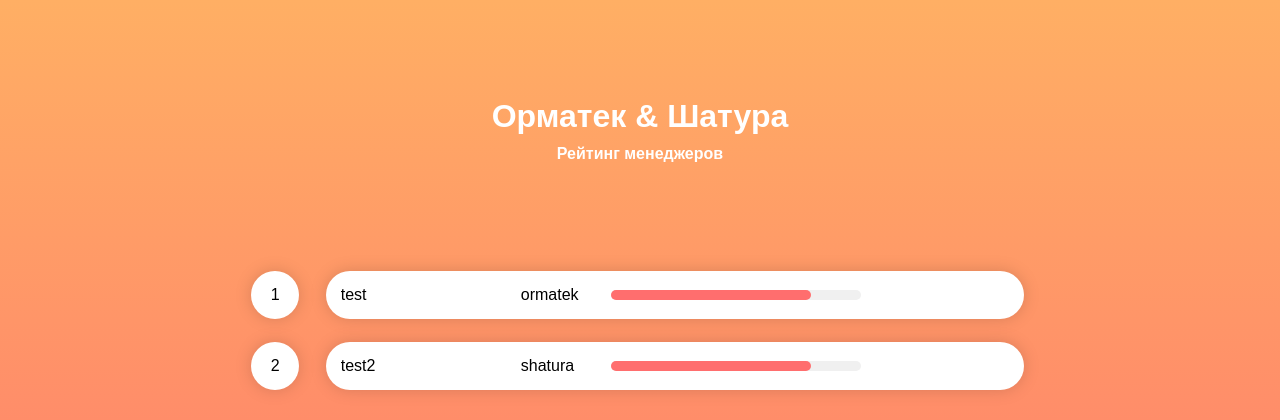
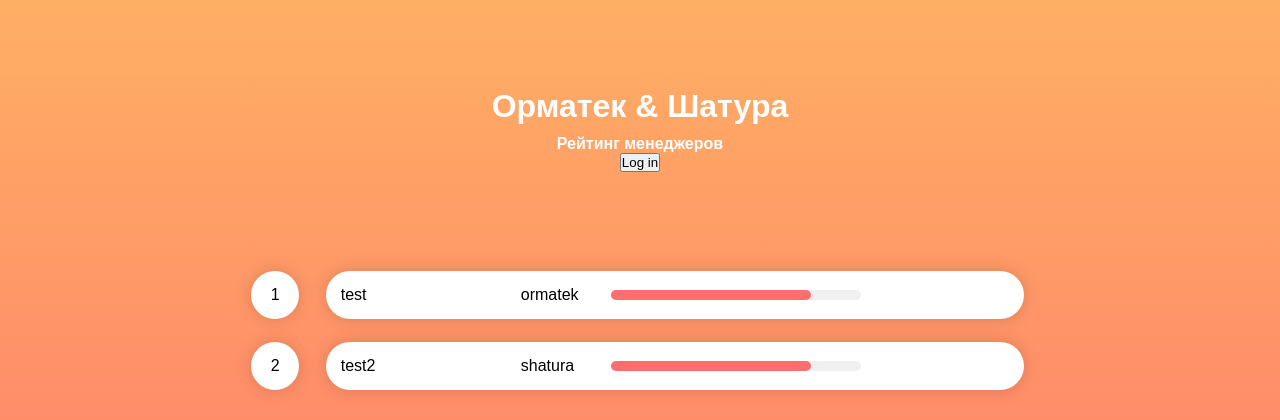
Before and after one commit to AkzholKassanov/TDYrys, a Django app: page / in a window 1280 px wide. Shown: the top 420 px of the page. Run offline with Django 4.2, Linux system fonts and the light colour scheme; data comes from the database, SQL or seed files in the repository.

Commit message:
Update index.html

```diff
--- a/Yrysmain/templates/index.html
+++ b/Yrysmain/templates/index.html
@@ -118,6 +118,12 @@
   <div class="up">
     <h1>Орматек & Шатура</h1>
     <h4>Рейтинг менеджеров</h4>
+    <form method="post">
+        {% csrf_token %}
+        <!-- your login form fields -->
+    <button type="submit">Log in</button>
+</form>
+
   </div>
   <div class="container">
     {% for player in players %}
```
